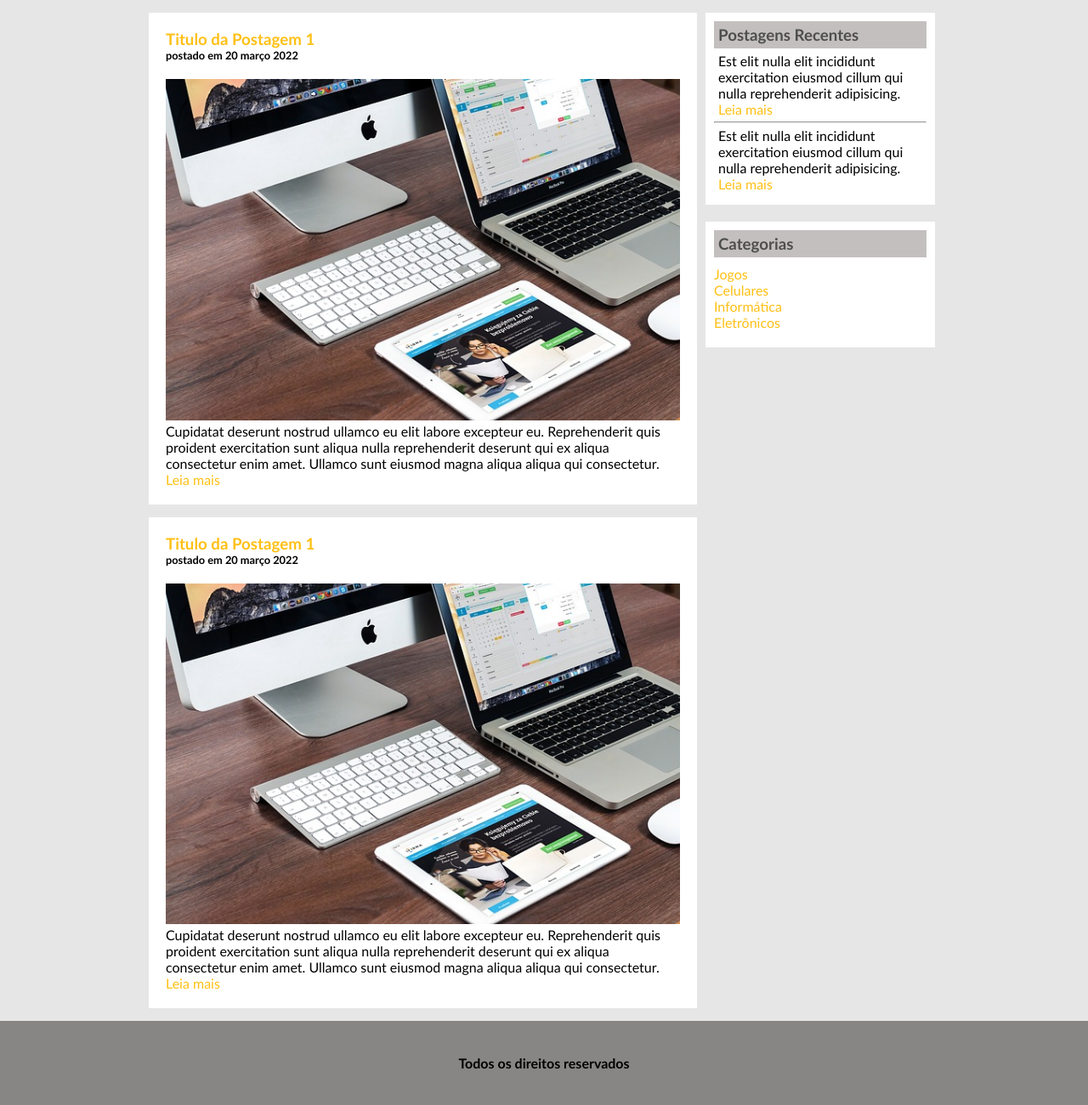
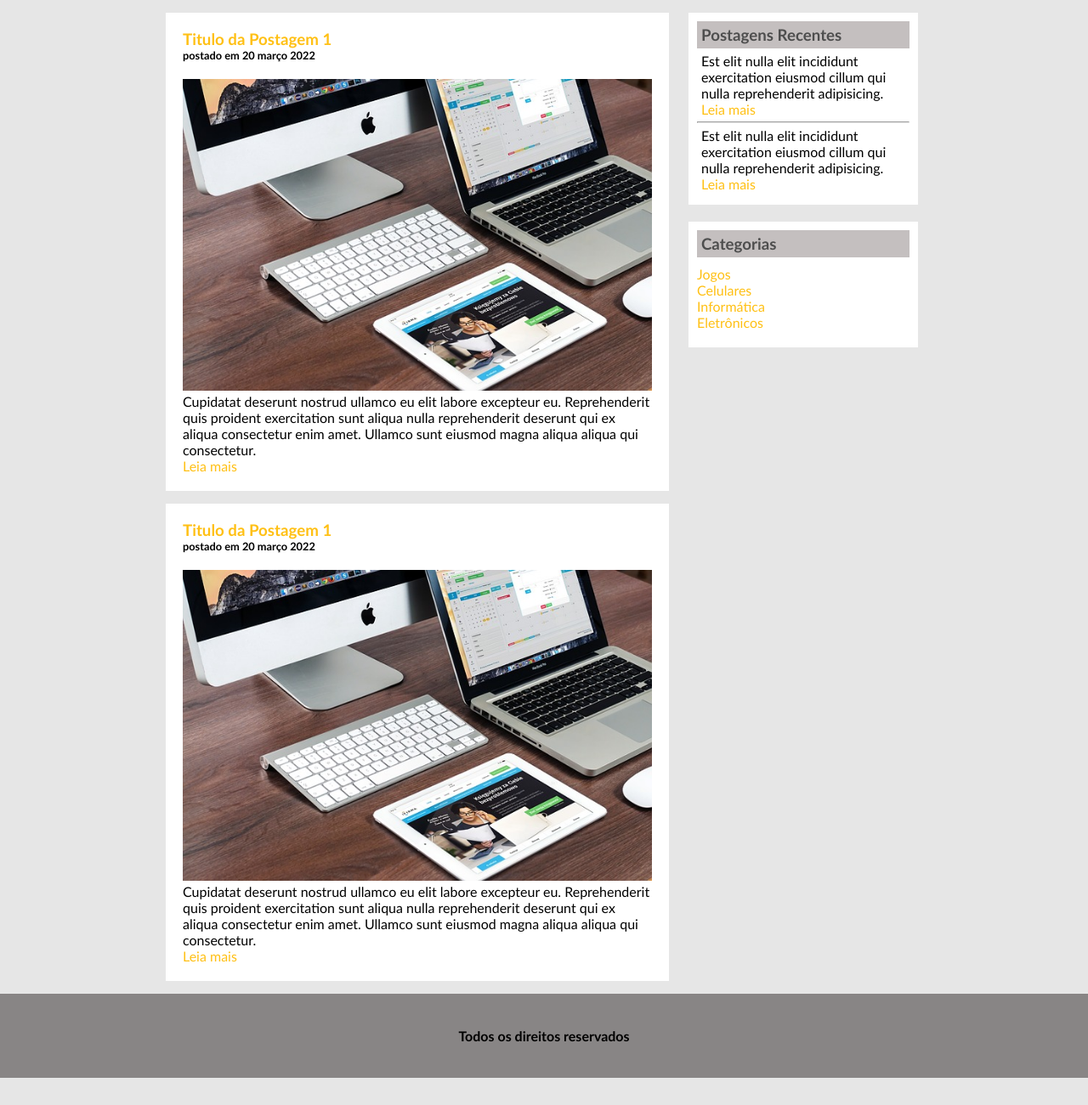
Before and after one commit to andersonv16/EstudoWeb, a PHP site: page /index.html in a window 1280 px wide. Shown: the part 130-1431 px from the top of the page at 85% size. After the commit the page ends 1399 px from the top, so only its background shows below. Run offline with PHP 8.4, Linux system fonts and the light colour scheme.

Commit message:
Estudo HTML e CSS

```diff
--- a/Projeto Tecblog/Style/Style.css
+++ b/Projeto Tecblog/Style/Style.css
@@ -77,13 +77,13 @@ aside > div > h1{
 
 #container{
     margin: 0 auto;
-    width: 75%;
+    width: 920px;
 }
 article{
     background-color: white;
     padding: 20px;
     margin: 15px;
-    width: 63%;
+    width: 60%;
 }
 article > h1{
 
```
